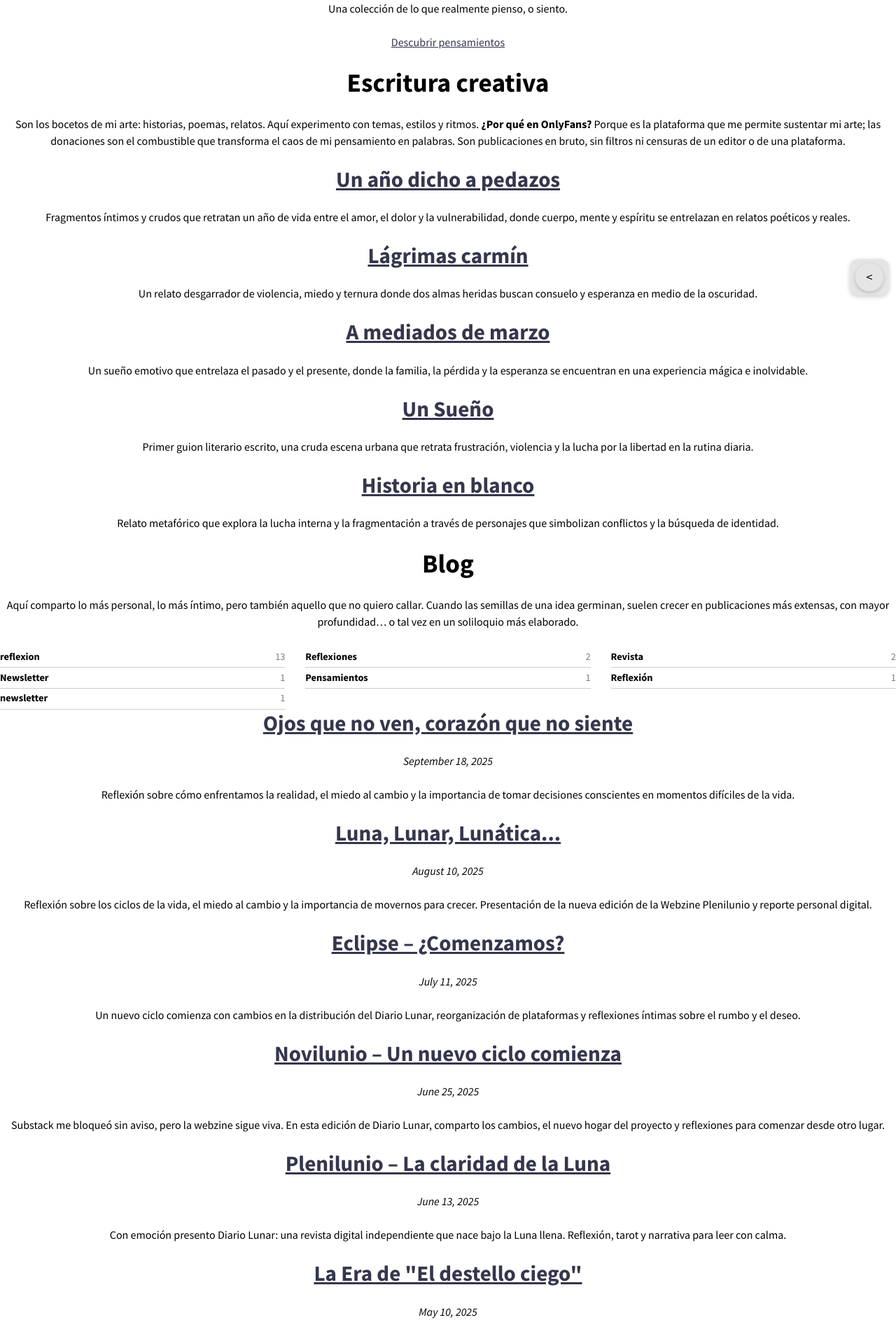
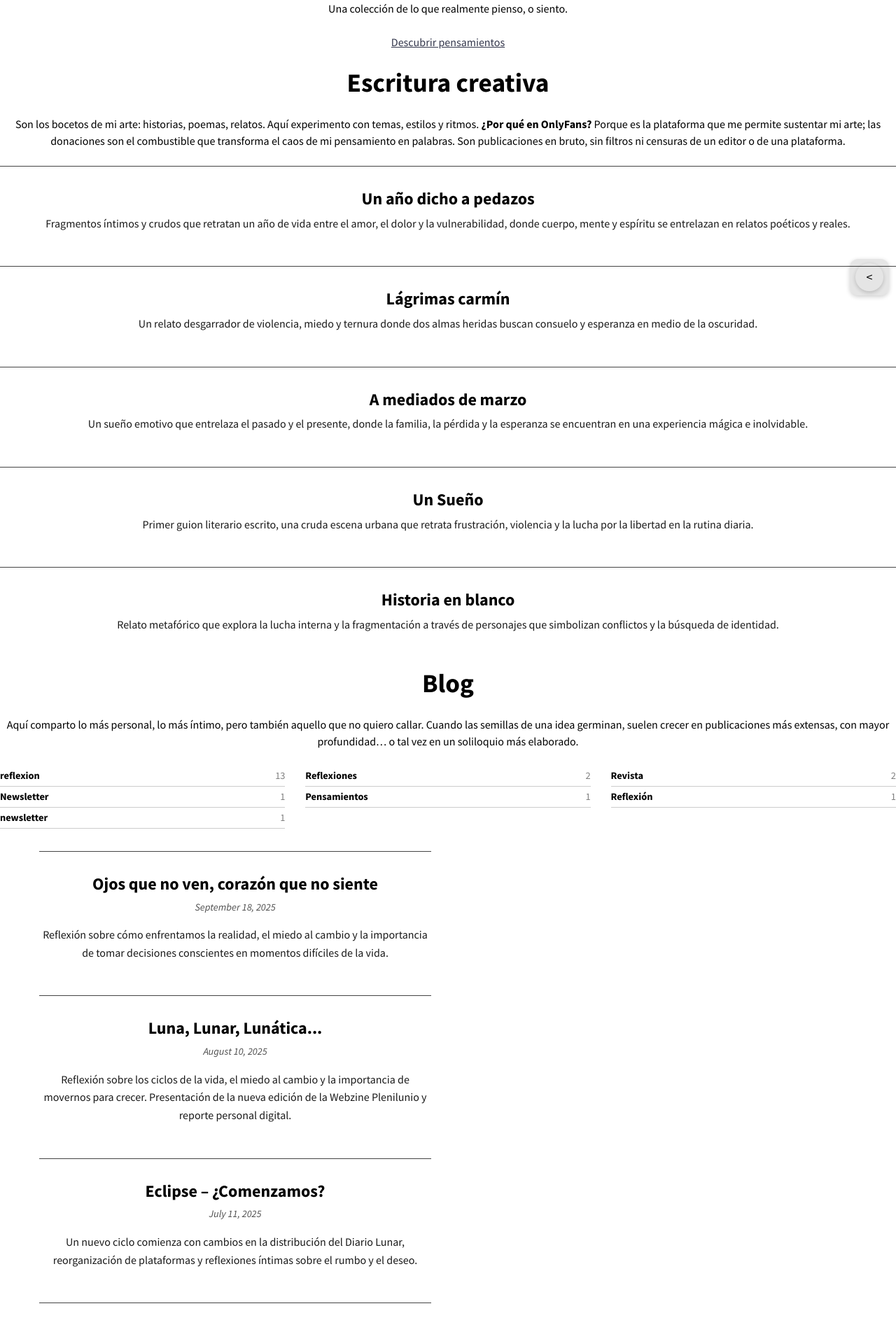
Before and after one commit to KajiiNarumi/iasuarezv, a Jekyll site: the page built from tinta.html, in a window 1280 px wide. Shown: the part 458-2354 px from the top of the page at 70% size. Built offline with Jekyll 4.4.1, drawn with Linux system fonts in a browser that asks for light colours; nearby versions of some CDN libraries.

Commit message:
Implement styles for contenedor-dos-columnas
Added styles for two-column layout and entry sections.

```diff
--- a/tinta.html
+++ b/tinta.html
@@ -102,6 +102,11 @@
   {% endfor %}
 </ul>
 
+
+
+      <section class="contenedor-dos-columnas" >
+<div class="columna">
+
     <div class="bitacora-listado">
       {% for post in site.posts %}
         <article class="entrada">
@@ -117,10 +122,13 @@
     </div>
    </div>
   </section>
-
+</div>
+</section>
 
 
 ---
+<section class="contenedor-dos-columnas" >
+<div class="columna">
 {% for category_names in category_names_array %}
   {% assign category_names_list = category_names | split: "," %}
   {% for category_name in category_names_list %}
@@ -139,5 +147,76 @@
     </section>
   {% endfor %}
 {% endfor %}
+</div>
+</section>
+---
 
----
+
+<style>
+.contenedor-dos-columnas {
+  display: grid;
+  grid-template-columns: 1fr 1fr;
+  gap: 3rem;
+  max-width: 1200px;
+  margin: 0 auto;
+  padding: 2rem 1rem;
+}
+
+.columna {
+  display: flex;
+  flex-direction: column;
+}
+
+.columna .descripcion {
+  text-align: center;
+  opacity: 0.8;
+  margin-bottom: 2rem;
+}
+
+.bitacora-listado {
+  max-width: 100%;
+  margin: 0 auto;
+  padding: 0;
+}
+
+.text-center {
+  text-align: center;
+}
+
+.entrada {
+  text-align: center;
+  border-top: 1px solid #444;
+  padding-top: 2rem;
+  margin-bottom: 3rem;
+}
+
+.entrada .titulo {
+  font-size: 1.5rem;
+  margin-bottom: 0.5rem;
+}
+
+.entrada .titulo a {
+  text-decoration: none;
+  color: inherit;
+}
+
+.entrada .fecha {
+  font-size: 0.9rem;
+  opacity: 0.7;
+  margin-bottom: 1rem;
+}
+
+.entrada .extracto {
+  font-size: 1rem;
+  line-height: 1.6;
+  opacity: 0.9;
+}
+
+/* Responsivo */
+@media (max-width: 900px) {
+  .contenedor-dos-columnas {
+    grid-template-columns: 1fr;
+  }
+}
+
+</style>
```
